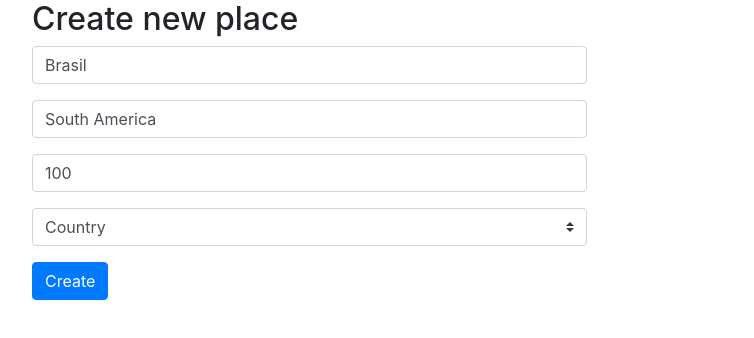
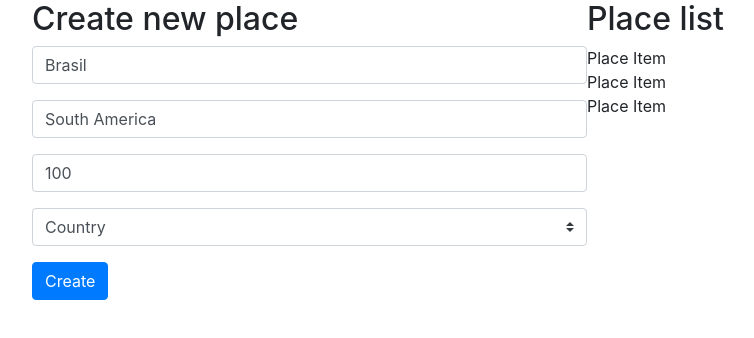
Before and after one commit to DariusDuo/countries-towns-new, a React (Create React App) app in the folder client/: page / in a window 1280 px wide. Shown: the top 338 px of the page, without its empty margins (53-807 px from the left). Built offline with nearby package versions, Linux system fonts and the light colour scheme.

Commit message:
PlaceList, PlaceItem, pass props from app.jsx

```diff
--- a/client/src/App.jsx
+++ b/client/src/App.jsx
@@ -2,8 +2,15 @@
 import './App.css';
 import PlaceForm from './components/PlaceForm';
 import axios from 'axios';
+import PlaceList from './components/PlaceList';
 
 class App extends Component {
+  constructor(props) {
+    super(props);
+    this.state = {
+      places: [1, 2, 3],
+    };
+  }
   state = {};
 
   createNewPlace = async (dataToCreateNewPlace) => {
@@ -22,8 +29,10 @@
   render() {
     return (
       <div className="App">
-        <div className="container">
+        <div className="container d-flex">
           <PlaceForm onCreateNewPlace={this.createNewPlace} />
+          {/* perduodam places i PlaceList */}
+          <PlaceList places={this.state.places} />
         </div>
       </div>
     );
--- /dev/null
+++ b/client/src/components/PlaceItem.jsx
@@ -0,0 +1,9 @@
+import React, { Component } from 'react';
+
+class PlaceItem extends Component {
+  render() {
+    return <div>Place Item</div>;
+  }
+}
+
+export default PlaceItem;
--- /dev/null
+++ b/client/src/components/PlaceList.jsx
@@ -0,0 +1,17 @@
+import React, { Component } from 'react';
+import PlaceItem from './PlaceItem';
+
+class PlaceList extends Component {
+  render() {
+    return (
+      <div>
+        <h2>Place list</h2>
+        {this.props.places.map((place) => (
+          <PlaceItem place={place} key={place} />
+        ))}
+      </div>
+    );
+  }
+}
+
+export default PlaceList;
```
